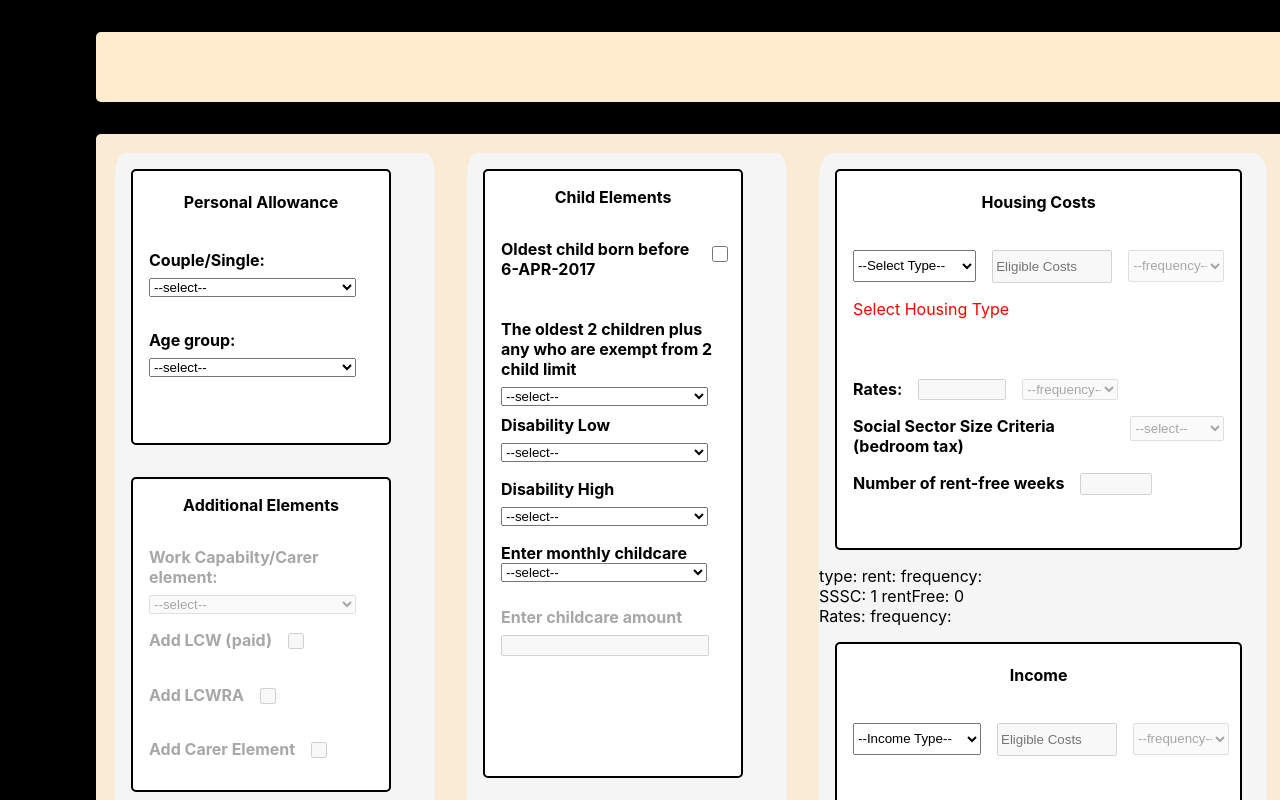
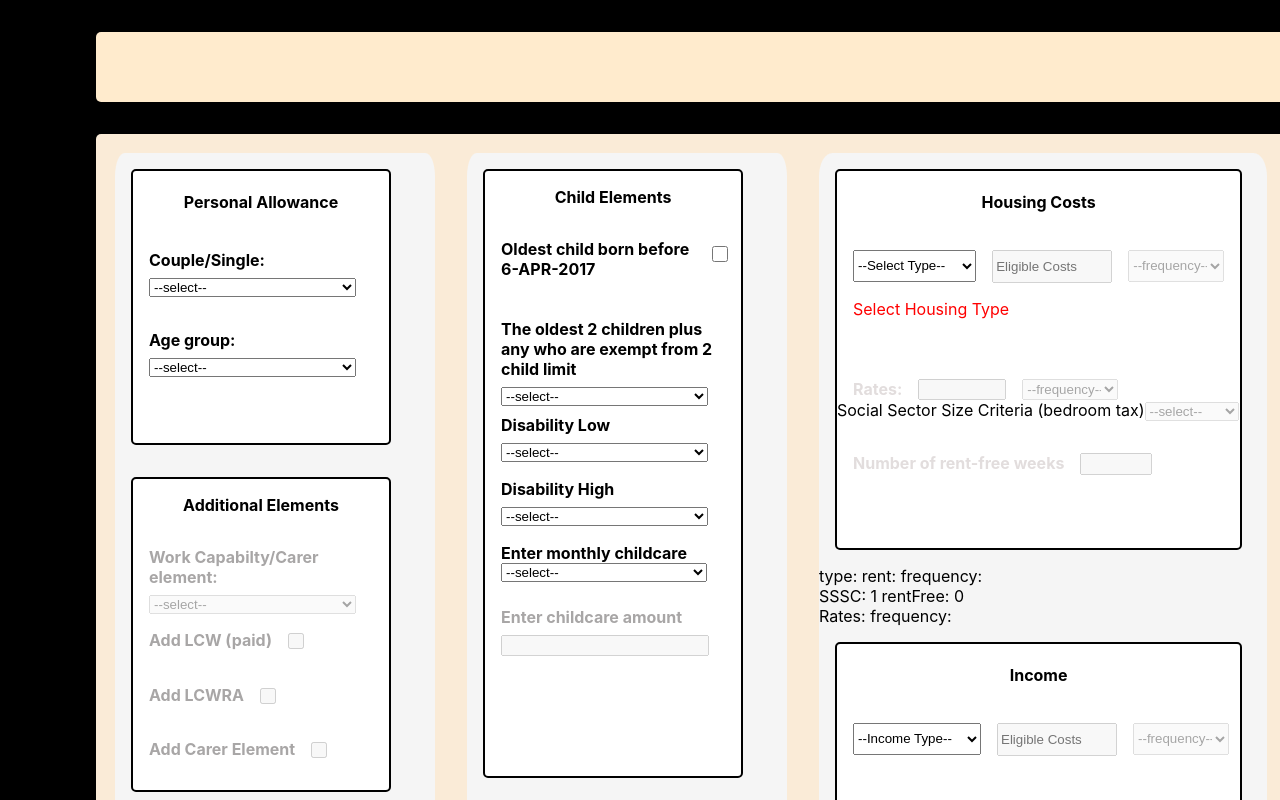
Before and after one commit to dnlstronge/benefitscalc2, a React (Create React App) app: page / in a window 1280 px wide. Shown: the top 800 px of the page. Built offline with nearby package versions, Linux system fonts and the light colour scheme.

Commit message:
[x] add dynamic styles when disabled

```diff
--- a/src/components/UC2/HOUS/Hous.js
+++ b/src/components/UC2/HOUS/Hous.js
@@ -105,6 +105,12 @@ const Hous = (setPropState) => {
         }
     }, [housing.freq, housing.SSSC, housing.rentFree])
 
+    // conditional css:
+
+    const rentfree_dynamic = housing.type === "" ? classes.rentfree_label_disabled : classes.rentfree_label
+    const SSSC_dynamic = housing.type === "" ? classes.SSSC_label_disabled : classes.SSSC_label
+    const rates_dynamic = housing.type === "" ? classes.rates_label_disabled : classes.rates_label
+
     return (
         <React.Fragment>
         <div className={classes.container}>
@@ -151,7 +157,7 @@ const Hous = (setPropState) => {
                     <p>Co-owners may get help with rent & service charge but this may
                         affect work allowance </p>}
                 </div>
-            <label htmlFor="rates" className={classes.rates_label}>Rates:
+            <label htmlFor="rates" className={rates_dynamic}>Rates:
                 <input disabled={housing.type === ""} onChange={handleRates} className={classes.rates_input} id="rates" type="number"></input>
                 <select disabled={housing.type === ""} onChange={handleRatesFreq} className={classes.rates_freq}>
                     <option value="">--frequency--</option>
@@ -159,7 +165,7 @@ const Hous = (setPropState) => {
                     <option value="PM">--Monthly--</option>
                 </select>
             </label>
-            <label className={classes.sssc_label}htmlFor="SizeCriteria">Social Sector Size Criteria (bedroom tax)
+            <label className={SSSC_dynamic} htmlFor="SizeCriteria">Social Sector Size Criteria (bedroom tax)
                 <select disabled={housing.type !== "SOCIAL"} onChange={handleSSSC} className={classes.sssc_select} id="SizeCriteria">
                     <option value="1">--select--</option>
                     <option value="1">None</option>
@@ -167,7 +173,7 @@ const Hous = (setPropState) => {
                     <option value="0.75">2+ bedroom</option>
                 </select>
             </label>
-            <label htmlFor="rent_free" className={classes.rentfree_label}>Number of rent-free weeks
+            <label htmlFor="rent_free" className={rentfree_dynamic}>Number of rent-free weeks
                 <input disabled={housing.type !== "SOCIAL"} onChange={handleRentFree} type="number" className={classes.rentfree_input}></input>
             </label>
             </div>
--- a/src/components/UC2/HOUS/Hous.module.css
+++ b/src/components/UC2/HOUS/Hous.module.css
@@ -73,6 +73,16 @@
     padding-left: 1rem;
     margin-top: 2rem;
 }
+
+.rates_label_disabled {
+    color: rgb(226, 221, 221);
+    display: flex;
+    font-weight: bold;
+    width: 90%;
+    padding-right: 1rem;
+    padding-left: 1rem;
+    margin-top: 2rem;
+}
 .rates_input {
     display: flex;
     margin-left: 1rem;
@@ -94,7 +104,25 @@
     width: auto;
 }
 
+.sssc_label_disabled {
+    color: rgb(226, 221, 221);
+    display: flex;
+    flex-direction: row;
+    font-weight: bold;
+    margin: 1rem 1rem 1rem 1rem;
+    height: 1.6rem;
+    width: auto;
+}
+
 .rentfree_label {
+    display: flex;
+    font-weight: bold;
+    margin: 2rem 1rem 1rem 1rem;
+    height: 2rem;
+
+}
+.rentfree_label_disabled {
+    color: rgb(226, 221, 221);
     display: flex;
     font-weight: bold;
     margin: 2rem 1rem 1rem 1rem;
```
